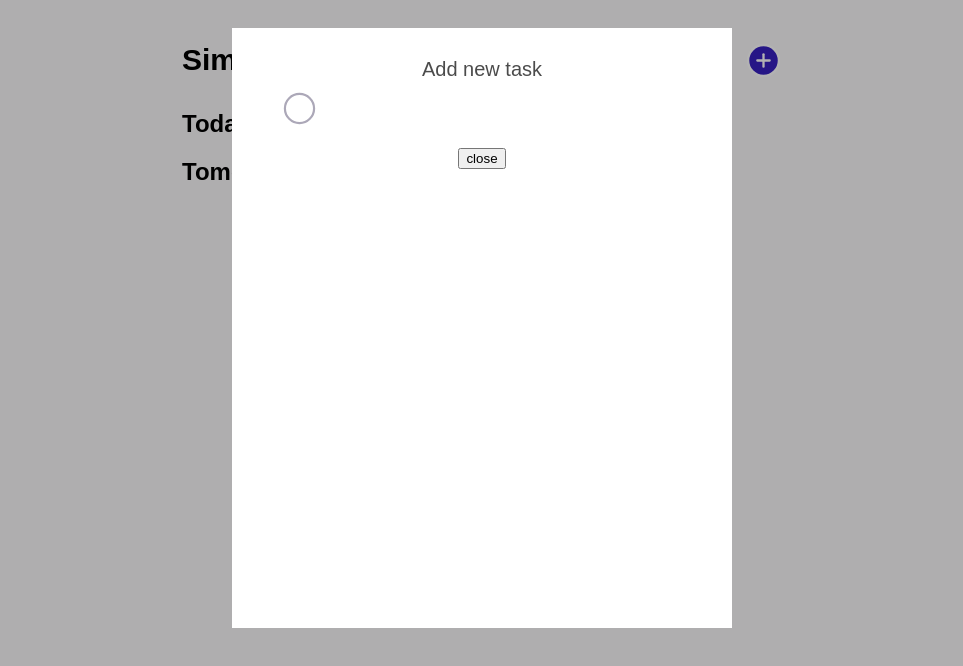
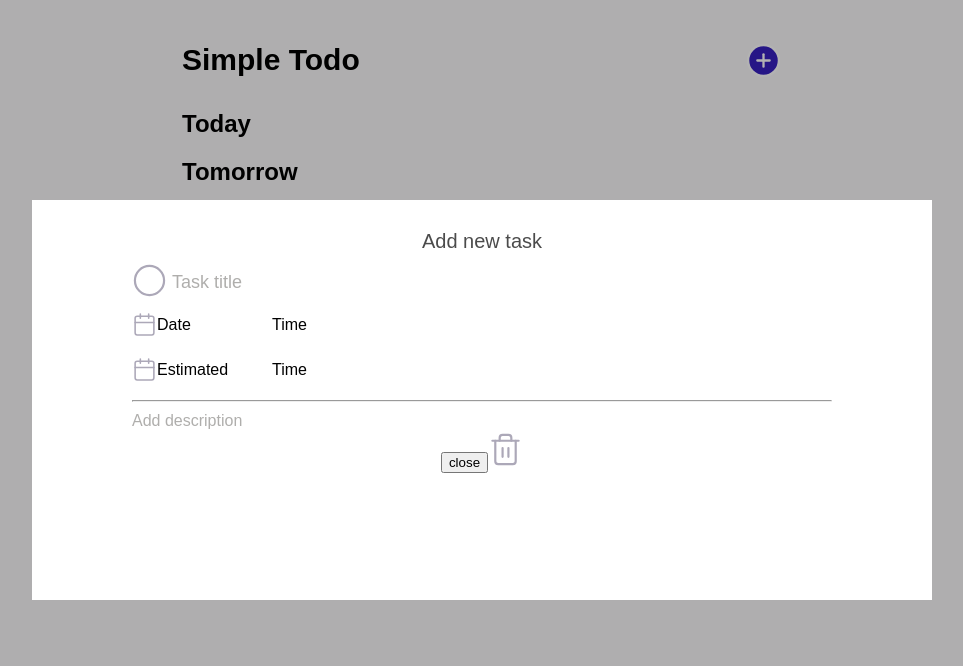
Before and after one commit to ocfranz/todo-typescript, a React (Create React App) app: page / in a window 1280 px wide. Both pictures are taken after a click on the icon 921 px from the left and 60 px from the top of the page. Shown: the top 666 px of the page, without its empty margins (158-1121 px from the left). Built offline with nearby package versions, Linux system fonts and the light colour scheme.

Commit message:
wip(): modal component

```diff
--- /dev/null
+++ b/src/components/Button/style.ts
@@ -0,0 +1,5 @@
+import styled from 'styled-components';
+
+const ButtonStyled = styled.button`
+
+`
--- /dev/null
+++ b/src/components/Editable/Editable.ts
@@ -0,0 +1,15 @@
+import styled from 'styled-components';
+
+const Editable = styled.div.attrs(props =>({
+        contentEditable : true,
+        spellCheck : false,
+        onInput : props.onInput,
+        placeholder : props.placeholder || "Type here"
+    }))`
+    max-width: 100%;
+    width: 100%;
+    outline: none;
+    padding: 2px 0px;
+`;
+
+export default Editable;
--- /dev/null
+++ b/src/modules/ModalAdd/CalendarIcon.js
@@ -0,0 +1,20 @@
+import React from "react";
+const Calendar = ({ size = 35, color = "#aca8b8" }) => (
+    <svg
+        xmlns="http://www.w3.org/2000/svg"
+        width={size}
+        height={size}
+        viewBox="0 0 24 24"
+        fill="none"
+        stroke={color}
+        strokeWidth="1.5"
+        strokeLinecap="round"
+        strokeLinejoin="arcs"
+    >
+        <rect x="3" y="4" width="18" height="18" rx="2" ry="2"></rect>
+        <line x1="16" y1="2" x2="16" y2="6"></line>
+        <line x1="8" y1="2" x2="8" y2="6"></line>
+        <line x1="3" y1="10" x2="21" y2="10"></line>
+    </svg>
+);
+export default Calendar;
--- /dev/null
+++ b/src/modules/ModalAdd/ClockIcon.js
@@ -0,0 +1,18 @@
+import React from "react";
+const Clock = ({ size = 35, color = "#aca8b8" }) => (
+    <svg
+        xmlns="http://www.w3.org/2000/svg"
+        width={size}
+        height={size}
+        viewBox="0 0 24 24"
+        fill="none"
+        stroke={color}
+        strokeWidth="1.5"
+        strokeLinecap="round"
+        strokeLinejoin="arcs"
+    >
+        <circle cx="12" cy="12" r="10"></circle>
+        <polyline points="12 6 12 12 16 14"></polyline>
+    </svg>
+);
+export default Clock;
--- /dev/null
+++ b/src/modules/ModalAdd/CloseIcon.js
@@ -0,0 +1,20 @@
+import React from "react";
+const Trash = ({ size = 35, color = "#aca8b8" }) => (
+    <svg
+        xmlns="http://www.w3.org/2000/svg"
+        width={size}
+        height={size}
+        viewBox="0 0 24 24"
+        fill="none"
+        stroke={color}
+        strokeWidth="1.5"
+        strokeLinecap="round"
+        strokeLinejoin="arcs"
+    >
+        <polyline points="3 6 5 6 21 6"></polyline>
+        <path d="M19 6v14a2 2 0 0 1-2 2H7a2 2 0 0 1-2-2V6m3 0V4a2 2 0 0 1 2-2h4a2 2 0 0 1 2 2v2"></path>
+        <line x1="10" y1="11" x2="10" y2="17"></line>
+        <line x1="14" y1="11" x2="14" y2="17"></line>
+    </svg>
+);
+export default Trash;
--- a/src/modules/ModalAdd/ModalAdd.tsx
+++ b/src/modules/ModalAdd/ModalAdd.tsx
@@ -1,49 +1,28 @@
-import React, { FC, useEffect } from "react";
-import styled from "styled-components";
+import React, { FC, useEffect, useRef } from "react";
+
 import CircleIcon from "../../components/TodoListItem/CircleIcon";
-import { media } from "../../styles/Breakpoints";
+import Editable from "../../components/Editable/Editable";
+import CloseIcon from "./CloseIcon";
 import { RootState } from "../../reducers";
 import { useSelector, useDispatch } from "react-redux";
+import CalendarIcon from "./CalendarIcon";
+import ClockIcon from "./ClockIcon";
+import {
+    ModalWrapper,
+    ModalDialog,
+    ModalContent,
+    ModalBody,
+    ModalFooter,
+    ModalHeader,
+    TaskDetails,
+    ModalContainer,
+} from "./styles";
 interface ModalAddProps {
     visible: boolean;
 }
-const ModalWrapper = styled.div<{ visible: boolean }>`
-    display: ${(props) => (props.visible ? "block" : "none")};
-    position: absolute;
-    top: 0;
-    left: 0;
-    width: 100%;
-    background: rgba(0, 0, 0, 0.3);
-    height: 100%;
-`;
-const ModalDialog = styled.div`
-    width: 100%;
-    height: 100%;
-    margin: 0;
-    padding: 0;
-    background-color: #ffffff;
-    @media ${media.md} {
-        max-width: 500px;
-        max-height: 600px;
-        margin: 1.75rem auto;
-        height: 100%;
-    }
-`;
-const ModalContent = styled.div`
-    padding: 20px 50px;
-`;
-
-const ModalHeader = styled.div`
-    padding: 10px 10px;
-    font-size: 20px;
-    opacity: 0.7;
-    text-align: center;
-`;
-const ModalFooter = styled.div`
-    text-align: center;
-`;
 
 const ModalAdd: FC<ModalAddProps> = ({ visible }) => {
+    const titleRef: any = useRef(null);
     const dispatch = useDispatch();
     const visibleModal = useSelector(
         (state: RootState) => state.uiReducer.showModalAdd
@@ -51,21 +30,94 @@ const ModalAdd: FC<ModalAddProps> = ({ visible }) => {
     const handleOnClose = () => {
         dispatch({ type: "SHOW_MODAL", payload: !visibleModal });
     };
+    useEffect(() => {
+        titleRef.current.focus();
+    }, []);
     return (
         <ModalWrapper visible={visible}>
             <ModalDialog>
                 <ModalContent>
+                    <ModalContainer>
                         <ModalHeader>Add new task</ModalHeader>
-                    <div>
+                        <ModalBody>
+                            <TaskDetails>
+                                <div style={{ width: "40px" }}>
                                     <CircleIcon />
+                                </div>
                                 <div
-                            contentEditable={true}
+                                    style={{
+                                        width: "calc(100% - 40px )",
+                                        fontSize: "18px",
+                                        position: "relative"
+                                    }}
+                                >
+                                    <Editable
+                                        ref={titleRef}
                                         placeholder="Task title"
-                        ></div>
+                                    />
                                 </div>
+                            </TaskDetails>
+                            <div
+                                style={{
+                                    display: "flex",
+                                    alignItems: "center",
+                                    padding: "10px 0px",
+                                }}
+                            >
+                                <div
+                                    style={{
+                                        alignItems: "center",
+                                        display: "flex",
+                                        width: "20%",
+                                    }}
+                                >
+                                    <CalendarIcon size={25}></CalendarIcon>
+                                    <span>Date</span>
+                                </div>
+                                <div
+                                    style={{ width: "80%", textAlign: "left" }}
+                                >
+                                    <span>Time</span>
+                                </div>
+                            </div>
+                            <div
+                                style={{
+                                    display: "flex",
+                                    alignItems: "center",
+                                    padding: "10px 0px",
+                                }}
+                            >
+                                <div
+                                    style={{
+                                        alignItems: "center",
+                                        display: "flex",
+                                        width: "20%",
+                                    }}
+                                >
+                                    <CalendarIcon size={25}></CalendarIcon>
+                                    <span>Estimated</span>
+                                </div>
+                                <div
+                                    style={{ width: "80%", textAlign: "left" }}
+                                >
+                                    <span>Time</span>
+                                </div>
+                            </div>
+                            <hr></hr>
+                            <div
+                                style={{
+                                    textAlign: "left",
+                                    position : "relative"
+                                }}
+                            >
+                                <Editable placeholder="Add description" />
+                            </div>
+                        </ModalBody>
                         <ModalFooter>
                             <button onClick={handleOnClose}>close</button>
+                            <CloseIcon />
                         </ModalFooter>
+                    </ModalContainer>
                 </ModalContent>
             </ModalDialog>
         </ModalWrapper>
--- /dev/null
+++ b/src/modules/ModalAdd/styles.ts
@@ -0,0 +1,68 @@
+import styled from "styled-components";
+import { media } from "../../styles/Breakpoints";
+
+const ModalWrapper = styled.div<{ visible: boolean }>`
+    display: ${(props) => (props.visible ? "flex" : "none")};
+    position: absolute;
+    top: 0;
+    left: 0;
+    width: 100%;
+    background: rgba(0, 0, 0, 0.3);
+    height: 100%;
+    align-items: center;
+`;
+const ModalDialog = styled.div`
+    width: 100%;
+    margin: 0;
+    padding: 0;
+    background-color: #ffffff;
+    @media ${media.md} {
+        max-width: 900px;
+        max-height: 400px;
+        margin: auto auto;
+        height: calc(100% - 144px);
+    }
+`;
+const ModalContent = styled.div`
+    overflow-y: auto;
+    height: 100%;
+    width: 100%;
+`;
+
+const ModalContainer = styled.div`
+    padding: 20px 20px;
+    @media ${media.md} {
+        padding: 20px 100px;
+    }
+`;
+
+const ModalHeader = styled.div`
+    padding: 10px 10px;
+    font-size: 20px;
+    opacity: 0.7;
+    text-align: center;
+`;
+const ModalFooter = styled.div`
+    text-align: center;
+`;
+const ModalBody = styled.div`
+    text-align: center;
+`;
+
+const TaskDetails = styled.div`
+    display: flex;
+    text-align: left;
+    flex-wrap: nowrap;
+    align-items: center;
+`;
+
+export {
+    ModalWrapper,
+    ModalDialog,
+    ModalContent,
+    ModalHeader,
+    ModalBody,
+    ModalFooter,
+    ModalContainer,
+    TaskDetails,
+};
--- a/src/styles/GlobalStyles.ts
+++ b/src/styles/GlobalStyles.ts
@@ -19,5 +19,11 @@ const GlobalStyles = createGlobalStyle`
     *{
         font-family: 'Poppins', sans-serif;
     }
+    [contenteditable][placeholder]:empty:before {
+        content: attr(placeholder);
+        position: absolute;
+        color: rgba(55,53,47,0.4);
+        background-color: transparent;
+    }
 `;
 export default GlobalStyles;
```
Lines whose indentation alone changed are shown as unchanged.
